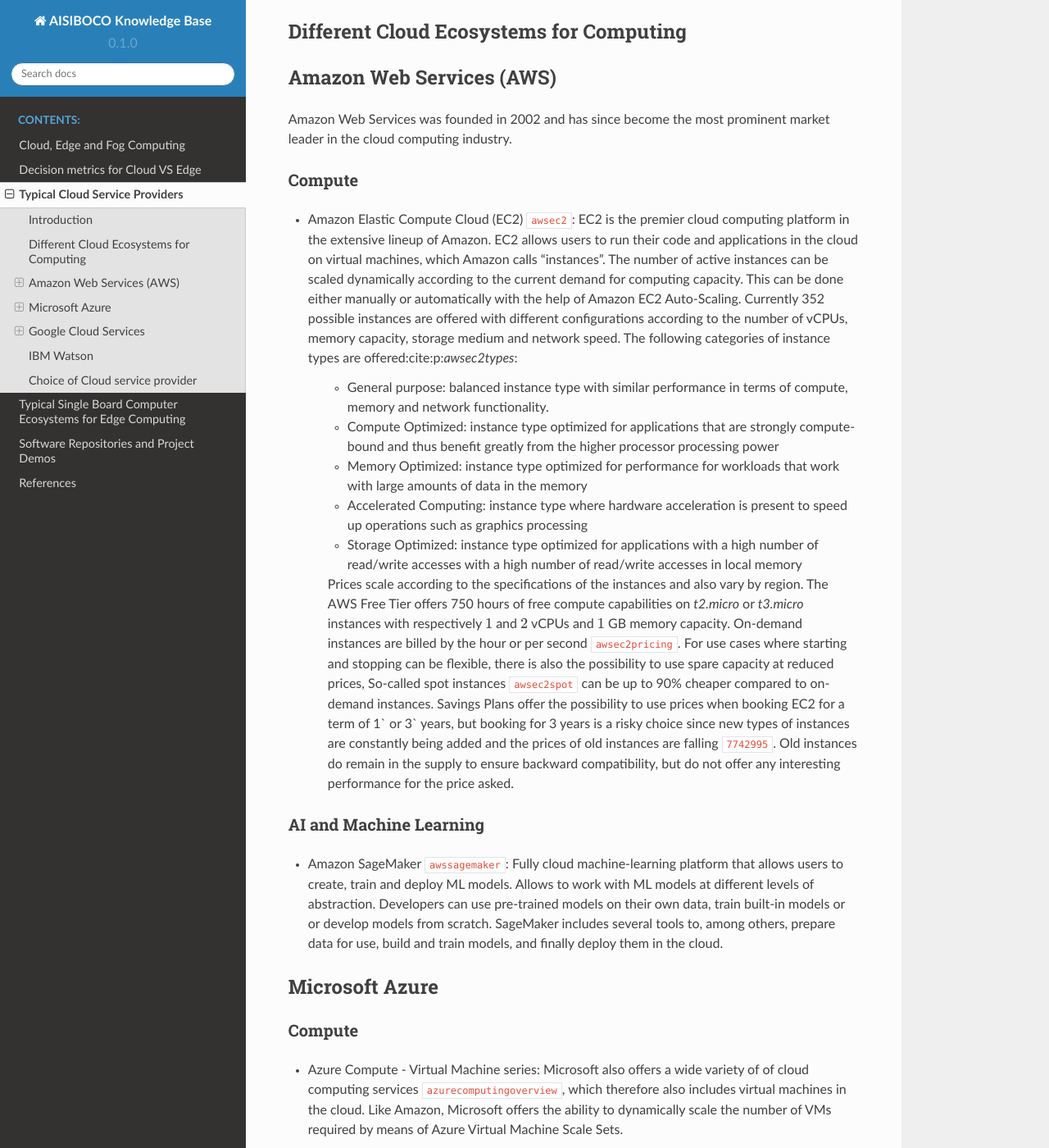
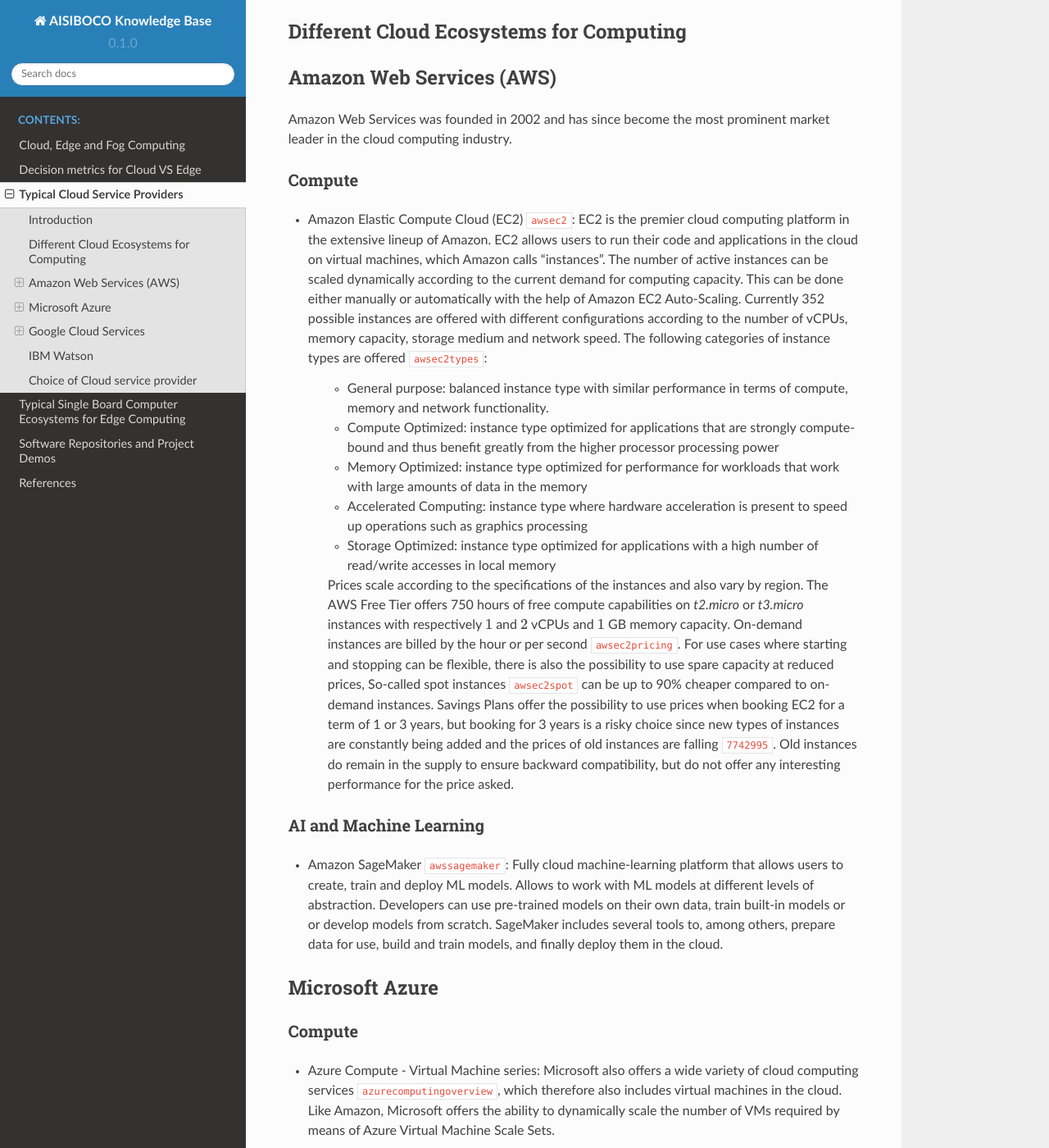
Before and after one commit to WillemRaes/CloudEdgeFog, a Sphinx documentation site: the page built from docs/source/cloudproviders.rst, in a window 1280 px wide and 1400 px high, scrolled down 1302 px. Shown: the whole window at 82% size. Built offline with Sphinx 7.4.7 and the Read the Docs theme 2.0.0, drawn with Linux system fonts in a browser that asks for light colours; cross-references to code outside the pages are shown as plain code; some of the changed text lies outside the part shown.

Commit message:
Update cloudservceproviders.rst

```diff
--- a/docs/source/cloudproviders.rst
+++ b/docs/source/cloudproviders.rst
@@ -47,7 +47,7 @@
   Auto-Scaling. Currently 352 possible instances are offered with
   different configurations according to the number of vCPUs, memory capacity,
   storage medium and network speed. The following categories of instance
-  types are offered:cite:p:`awsec2types`:
+  types are offered :cite:p:`awsec2types`:
 
    - General purpose: balanced instance type with similar performance in terms of compute, memory and network functionality.
 
@@ -62,8 +62,7 @@
    - Accelerated Computing: instance type where hardware acceleration is
      present to speed up operations such as graphics processing
 
-   - Storage Optimized: instance type optimized for applications with a high number of read/write accesses
-     with a high number of read/write accesses in local memory
+   - Storage Optimized: instance type optimized for applications with a high number of read/write accesses in local memory
 
 
    Prices scale according to the specifications of the instances and
@@ -78,7 +77,7 @@
    90% cheaper compared to on-demand instances.
    Savings Plans offer the possibility to use
    prices when booking EC2 for a term of
-   1` or 3` years, but booking for 3 years is
+   1 or 3 years, but booking for 3 years is
    a risky choice since new types of instances are constantly being
    added and the prices of old instances are falling :cite:p:`7742995`. Old instances do remain in the supply
    to ensure backward compatibility, but do not offer any
@@ -104,8 +103,7 @@
 Compute
 ~~~~~~~
 
--  Azure Compute - Virtual Machine series: Microsoft also offers a wide variety of
-   of cloud computing services :cite:p:`azurecomputingoverview`, which therefore also includes
+-  Azure Compute - Virtual Machine series: Microsoft also offers a wide variety of cloud computing services :cite:p:`azurecomputingoverview`, which therefore also includes
    virtual machines in the cloud. Like Amazon, Microsoft offers the
    ability to dynamically scale the number of VMs required
    by means of Azure Virtual Machine Scale Sets.
```
Also changed, not shown: other parts of docs/source/cloudproviders.rst (+3 -3 lines).
